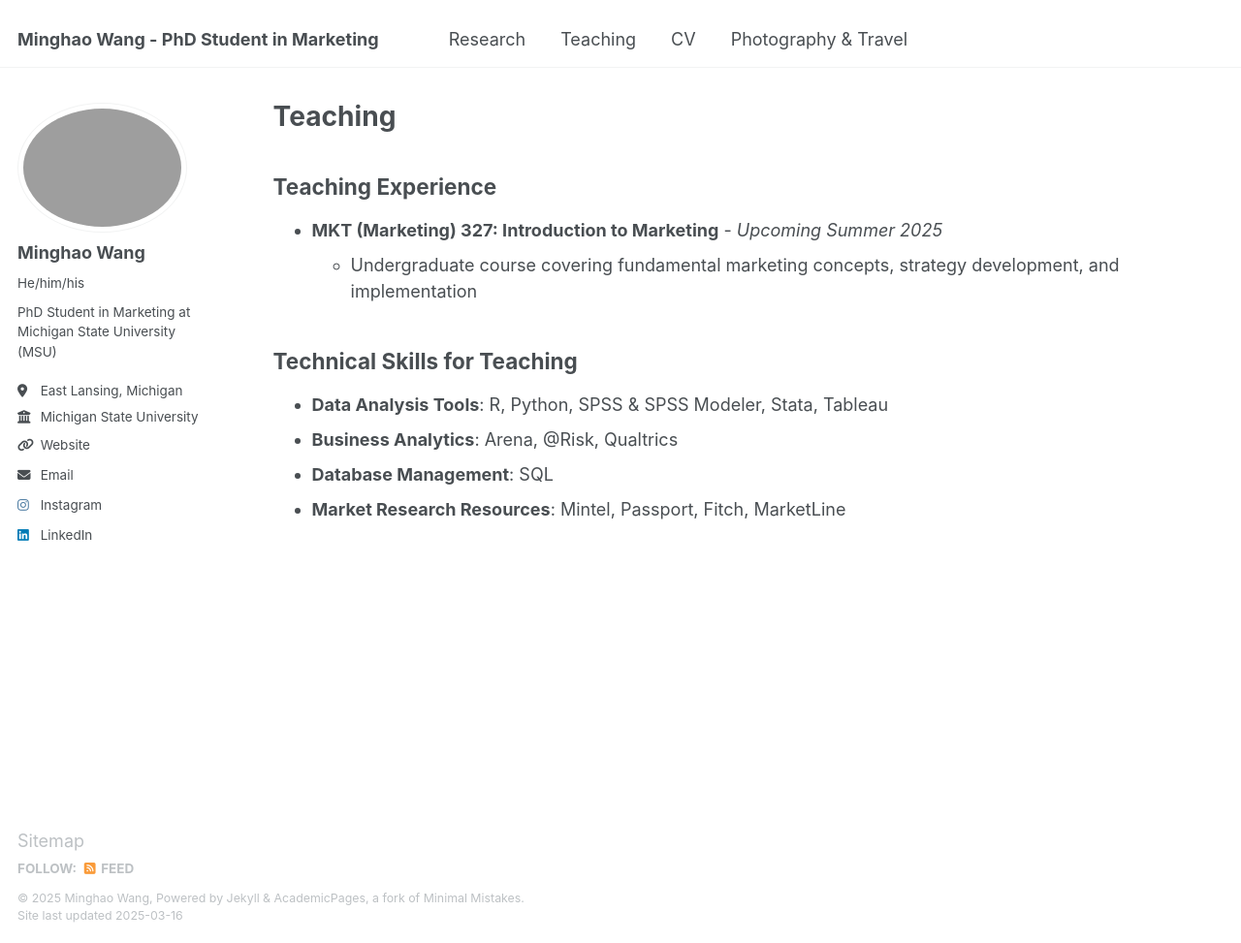
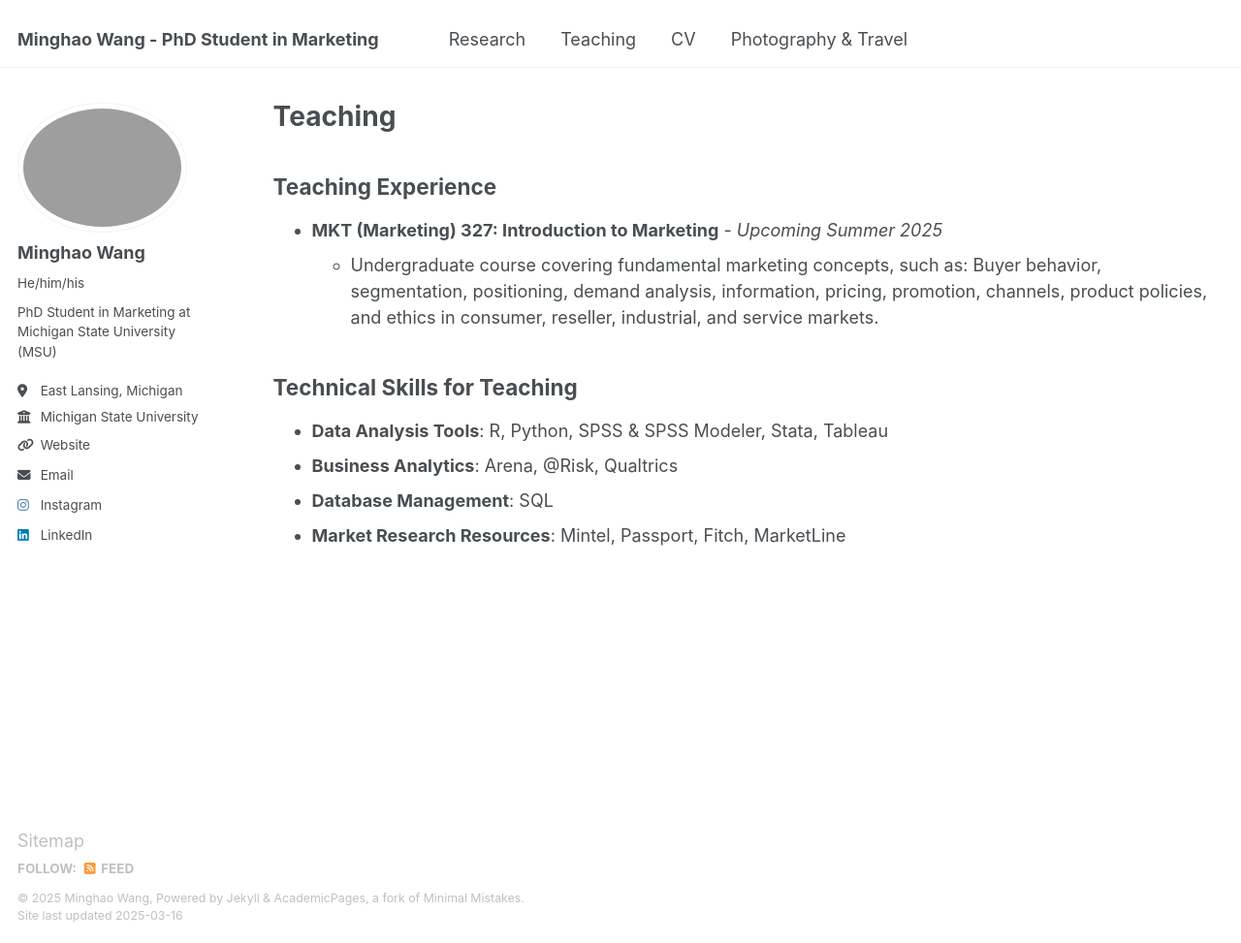
Before and after one commit to minghaowang-research/minghaowang-research.github.io, a Jekyll site: the page built from _pages/teaching.md, in a window 1280 px wide and 973 px high. Shown: the whole window at 97% size. Built offline with Jekyll 4.4.1, drawn with Linux system fonts in a browser that asks for light colours.

Commit message:
Update teaching.md

```diff
--- a/_pages/teaching.md
+++ b/_pages/teaching.md
@@ -11,7 +11,7 @@ author_profile: true
 ## Teaching Experience
 
 * **MKT (Marketing) 327: Introduction to Marketing** - *Upcoming Summer 2025*
-  * Undergraduate course covering fundamental marketing concepts, strategy development, and implementation
+  * Undergraduate course covering fundamental marketing concepts, such as: Buyer behavior, segmentation, positioning, demand analysis, information, pricing, promotion, channels, product policies, and ethics in consumer, reseller, industrial, and service markets.
 
 
 ## Technical Skills for Teaching
```
